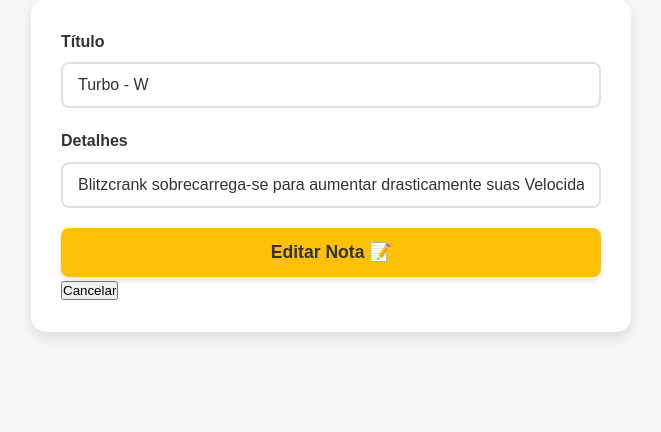
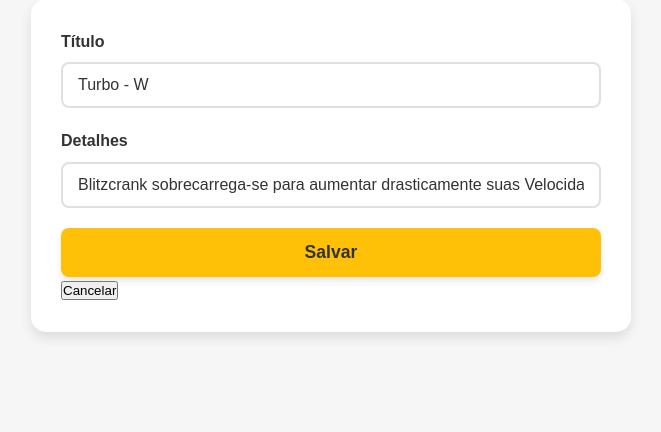
Before and after one commit to JoaoEspioni/ProjetoUmProgramacaoEficaz, a Flask app: page /edit/1 in a window 1280 px wide. Shown: the part 303-735 px from the top of the page, without its empty margins (309-970 px from the left). Run offline with Flask 3, Linux system fonts and the light colour scheme; data comes from the database, SQL or seed files in the repository.

Commit message:
Atualizar texto do botão de edição para "Salvar"

```diff
--- a/static/templates/edit.html
+++ b/static/templates/edit.html
@@ -20,7 +20,7 @@
   <input id="titulo" type="text" name="titulo" value="{{ note.titulo }}" />
   <label for="detalhes">Detalhes</label>
   <input id="detalhes" name="detalhes" value="{{ note.detalhes }}" />
-  <input type="submit" value="Editar Nota 📝" />
+  <input type="submit" value="Salvar" />
   <button type="button" name="edit_cancel" onclick="window.location.href='/'">Cancelar</button>
 </form>
 
```
